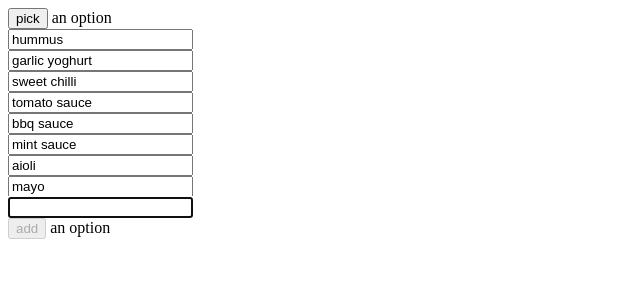
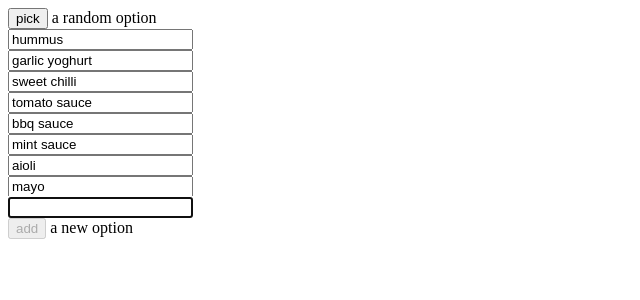
Before and after one commit to dbedggood/random-item-picker, a Svelte app: page / in a window 1280 px wide. Shown: the top 300 px of the page, without its empty margins (0-640 px from the left). Built offline with nearby package versions, Linux system fonts and the light colour scheme.

Commit message:
Update text content

```diff
--- a/src/App/components/AddButton/AddButton.svelte
+++ b/src/App/components/AddButton/AddButton.svelte
@@ -4,4 +4,4 @@
 </script>
 
 <button {disabled} on:click={handleAddNewInput}> add </button>
-an option
+a new option
--- a/src/App/components/PickButton/PickButton.svelte
+++ b/src/App/components/PickButton/PickButton.svelte
@@ -6,4 +6,4 @@
 <button disabled={!inputItems.at(0).value} on:click={handlePickItem}>
   pick
 </button>
-an option
+a random option
```
Also changed, not shown: 2 other files (tests, documents, lock files or other folders).
